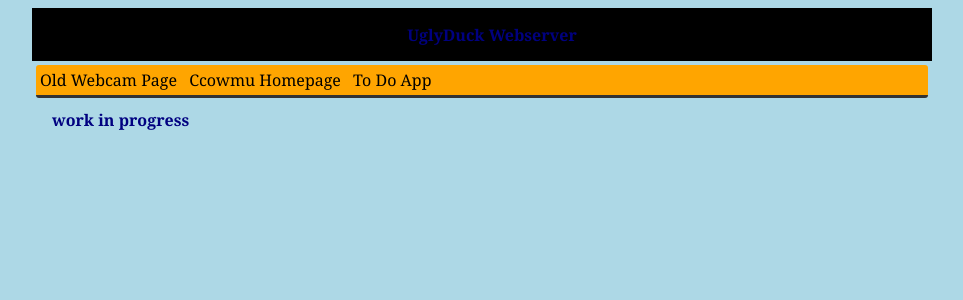
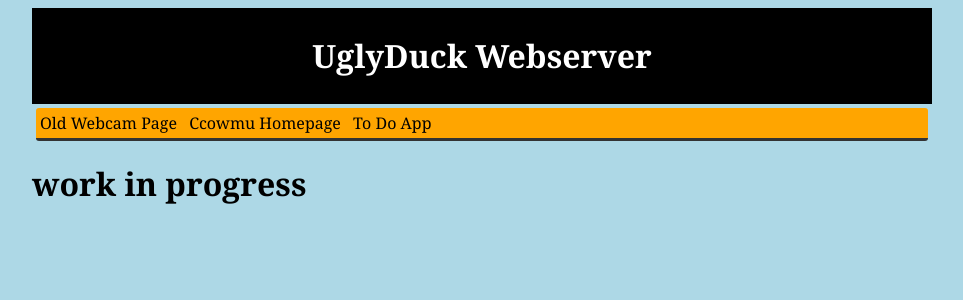
Before and after one commit to blakewrege/www, a PHP site: page / in a window 1280 px wide. Shown: the top 300 px of the page, without its empty margins (158-1121 px from the left). Run offline with PHP 8.4, Linux system fonts and the light colour scheme.

Commit message:
undid header

```diff
--- a/stylesheet.css
+++ b/stylesheet.css
@@ -1,10 +1,5 @@
 body {
     background-color: lightblue;
-}
-h1 {
-    color: navy;
-    margin-left: 20px;
-    font-size: 16px;
 }
 * {
 	font-family: Georgia;
```
